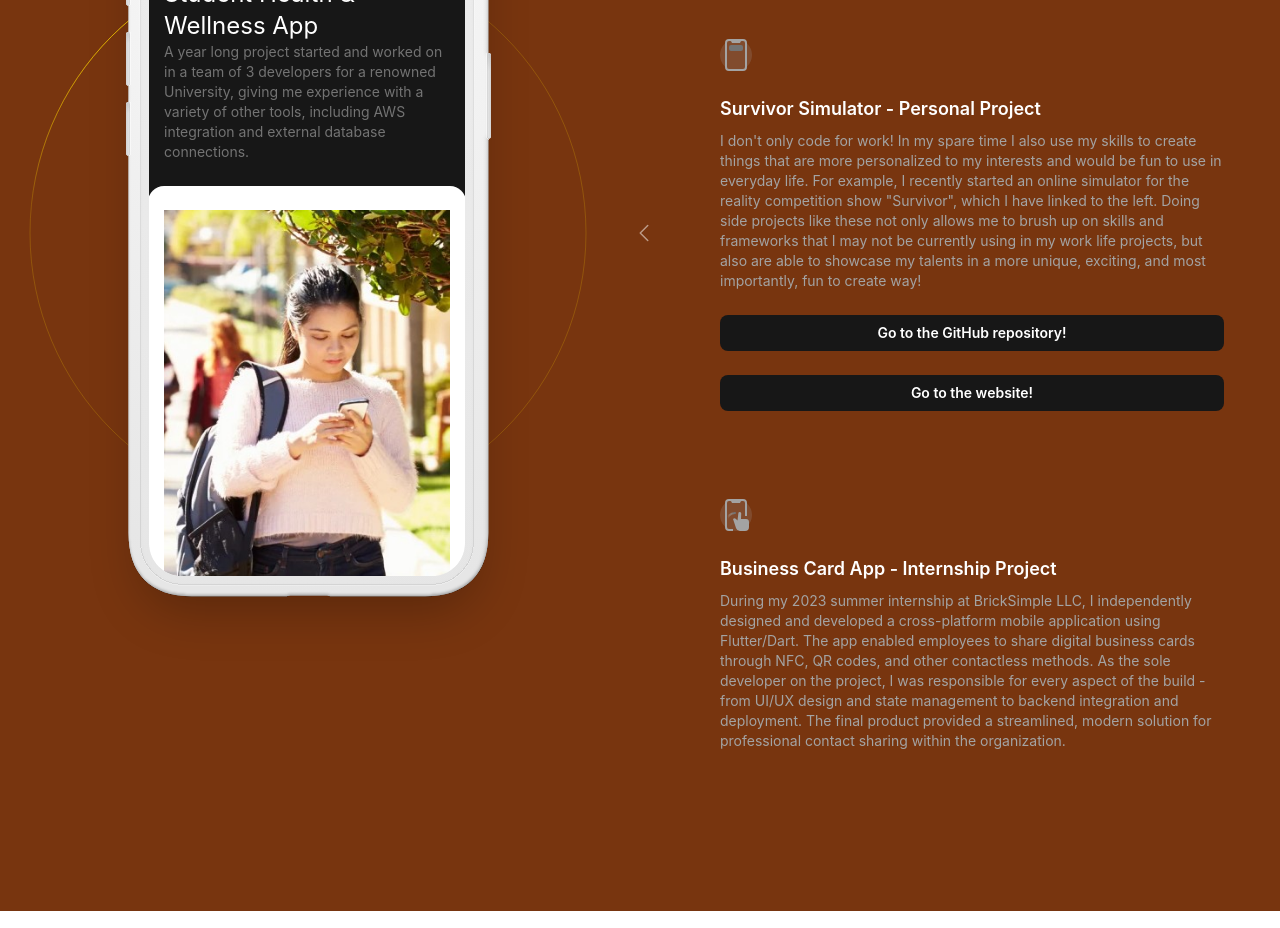
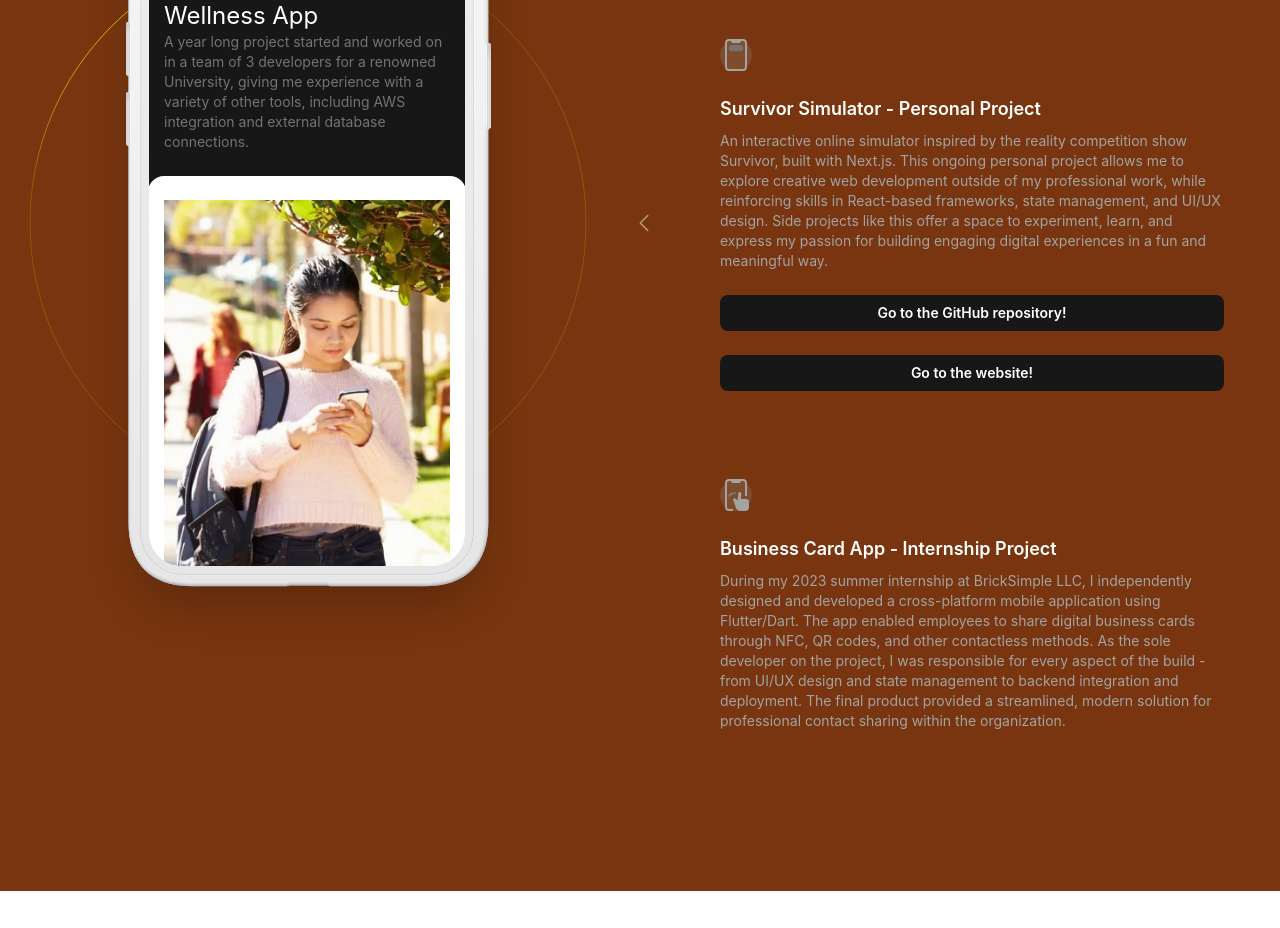
Before and after one commit to nicholasmentzer/projectportfolio, a Next.js app: page / in a window 1280 px wide. Shown: the part 1380-2308 px from the top of the page. Built offline with nearby package versions, Linux system fonts and the light colour scheme.

Commit message:
wording change

```diff
--- a/src/components/FrameView.jsx
+++ b/src/components/FrameView.jsx
@@ -302,7 +302,7 @@ export const features = [
   {
     name: "Survivor Simulator - Personal Project",
     description:
-      "I don't only code for work! In my spare time I also use my skills to create things that are more personalized to my interests and would be fun to use in everyday life. For example, I recently started an online simulator for the reality competition show \"Survivor\", which I have linked to the left.  Doing side projects like these not only allows me to brush up on skills and frameworks that I may not be currently using in my work life projects, but also are able to showcase my talents in a more unique, exciting, and most importantly, fun to create way!",
+      "An interactive online simulator inspired by the reality competition show Survivor, built with Next.js. This ongoing personal project allows me to explore creative web development outside of my professional work, while reinforcing skills in React-based frameworks, state management, and UI/UX design. Side projects like this offer a space to experiment, learn, and express my passion for building engaging digital experiences in a fun and meaningful way.",
     icon: DeviceNotificationIcon,
     screen: SimulatorScreen,
     links: ["https://github.com/nicholasmentzer/survivorsim", "https://www.thesurvivorchains.com"],
```
